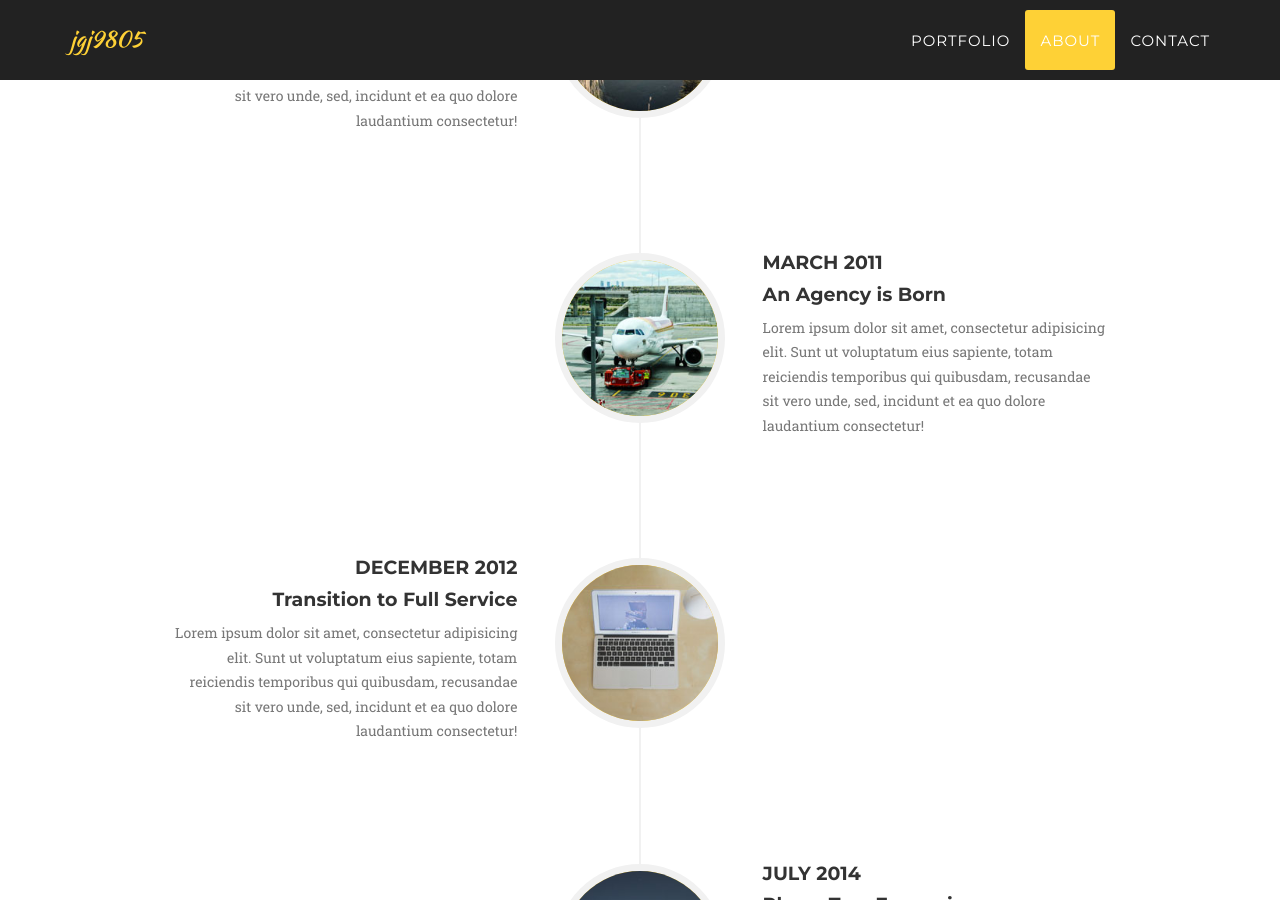
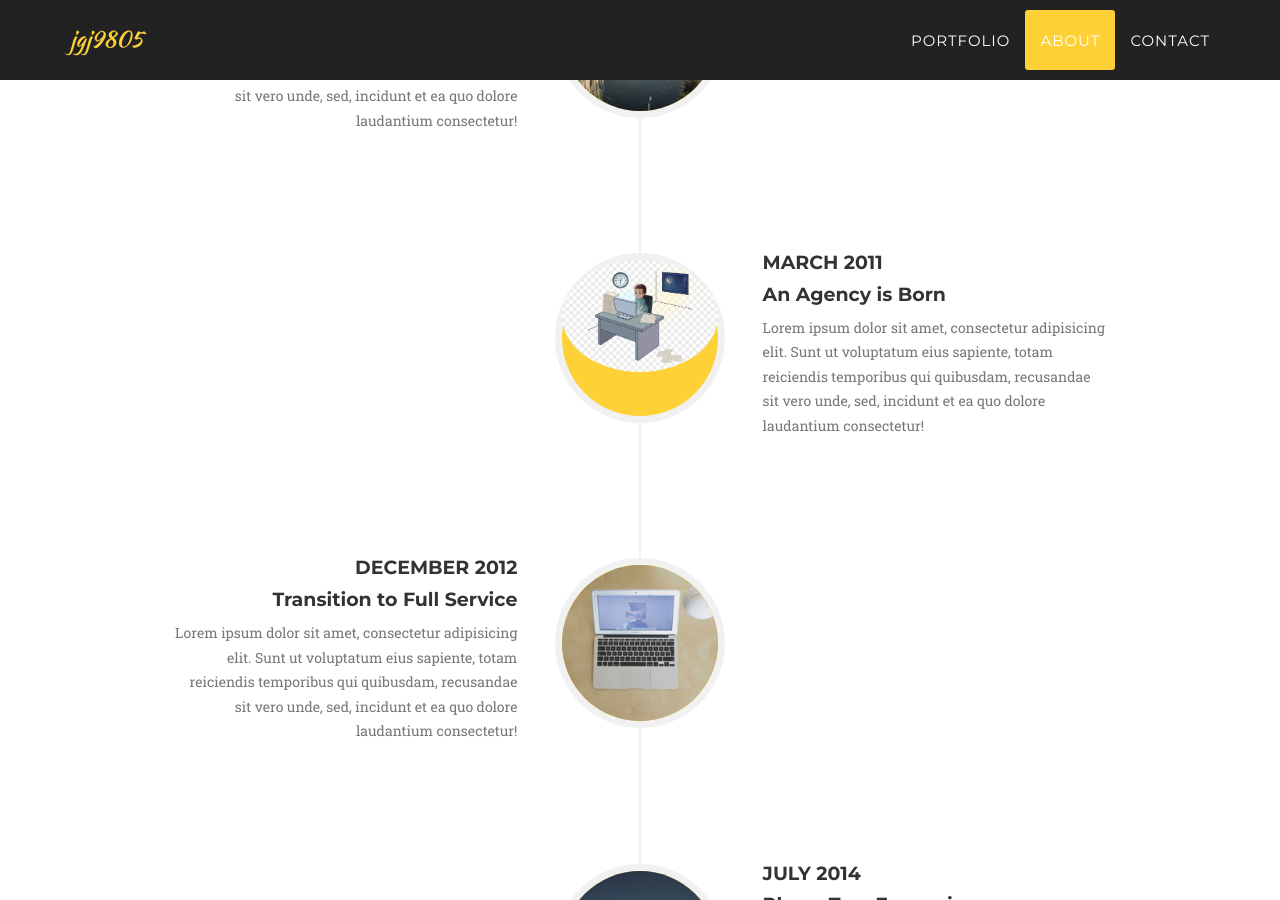
Before and after one commit to jgj9805/jgj9805.github.io, a Jekyll site: the page built from index.html, in a window 1280 px wide and 900 px high, scrolled down 2353 px. Built offline with Jekyll 4.4.1, drawn with Linux system fonts in a browser that asks for light colours; some web fonts are replaced.

Commit message:
Update about.html

```diff
--- a/_includes/about.html
+++ b/_includes/about.html
@@ -26,7 +26,7 @@
                         </li>
                         <li class="timeline-inverted">
                             <div class="timeline-image">
-                                <img class="img-circle img-responsive" src="img/about/2.jpg" alt="">
+                                <img class="img-circle img-responsive" src="img/3057.png_860.png" alt="">
                             </div>
                             <div class="timeline-panel">
                                 <div class="timeline-heading">
```
